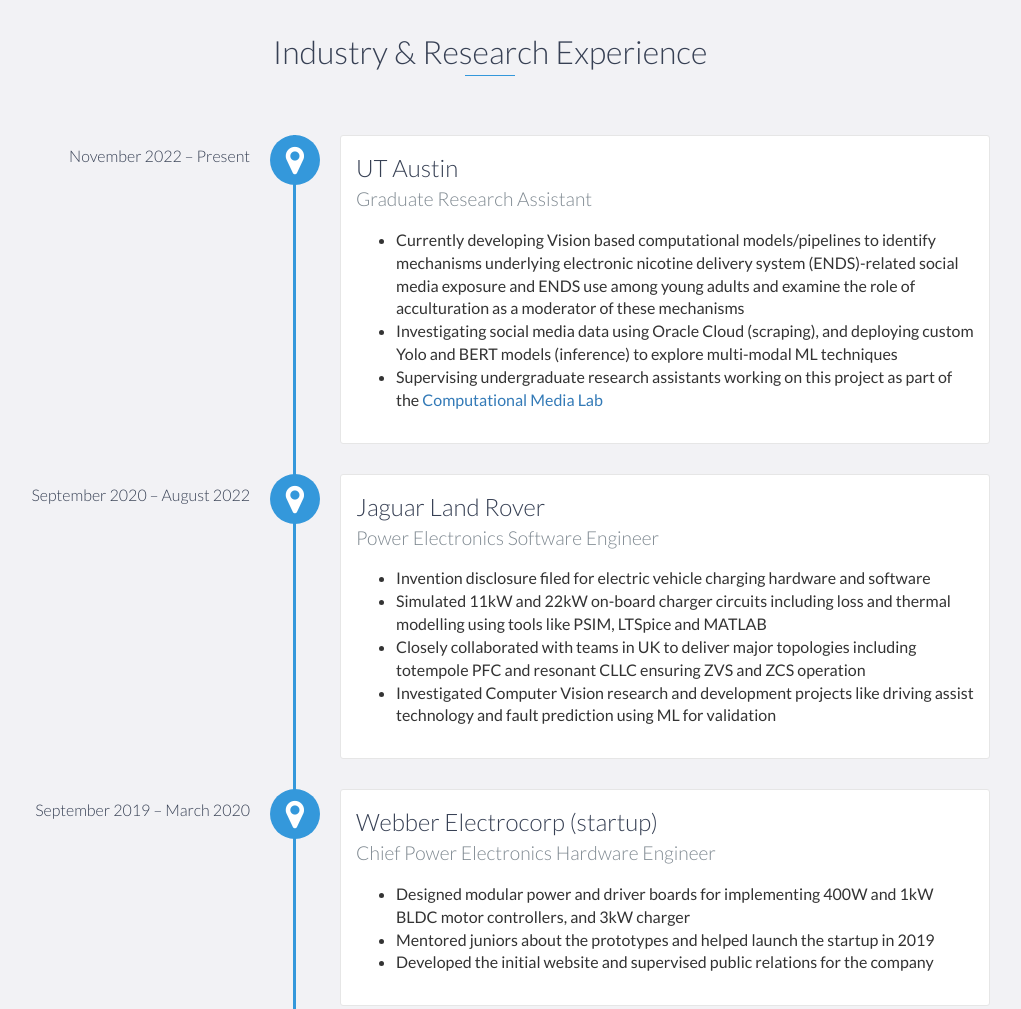
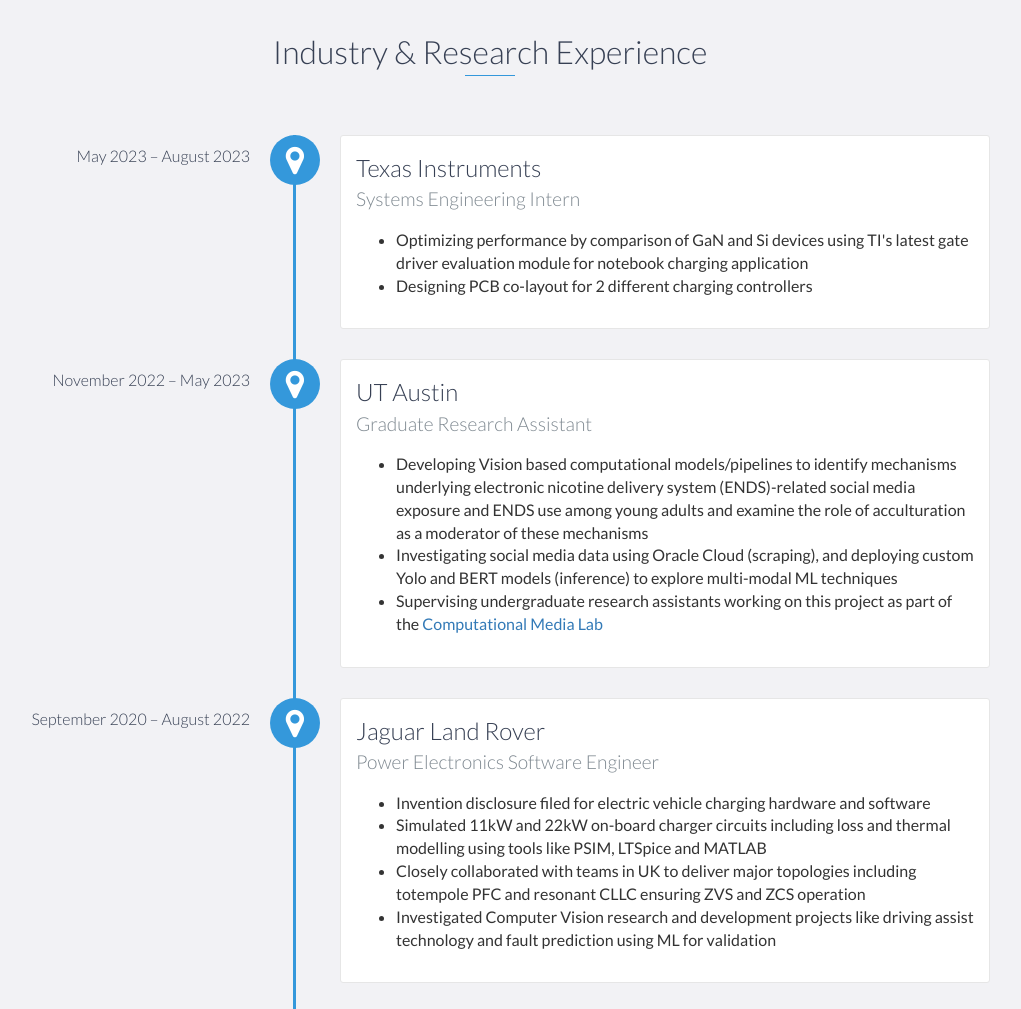
Before and after one commit to keshariS/my_portfolio, a website: page index.html in a window 1280 px wide. Shown: the part 1200-2209 px from the top of the page, without its empty margins (150-1171 px from the left). Drawn offline with nearby package versions, Linux system fonts and the light colour scheme.

Commit message:
Update index.html

```diff
--- a/index.html
+++ b/index.html
@@ -87,11 +87,20 @@
     <div id="experience" class="background-alt">
         <h2 class="heading">Industry & Research Experience</h2>
         <div id="experience-timeline">
-            <div data-date="November 2022 – Present">
+            <div data-date="May 2023 – August 2023">
+                <h3>Texas Instruments</h3>
+                <h4>Systems Engineering Intern</h4>
+                <ul>
+			<li>Optimizing performance by comparison of GaN and Si devices using TI's latest gate driver evaluation module for notebook charging application</li>
+			<li>Designing PCB co-layout for 2 different charging controllers</li>
+		</ul>
+            </div>
+
+	    <div data-date="November 2022 – May 2023">
                 <h3>UT Austin</h3>
                 <h4>Graduate Research Assistant</h4>
                 <ul>
-			<li>Currently developing Vision based computational models/pipelines to identify mechanisms underlying electronic nicotine delivery system (ENDS)-related social media exposure and ENDS use among young adults and examine the role of acculturation as a moderator of these mechanisms</li>
+			<li>Developing Vision based computational models/pipelines to identify mechanisms underlying electronic nicotine delivery system (ENDS)-related social media exposure and ENDS use among young adults and examine the role of acculturation as a moderator of these mechanisms</li>
 			<li>Investigating social media data using Oracle Cloud (scraping), and deploying custom Yolo and BERT models (inference) to explore multi-modal ML techniques
 			<li>Supervising undergraduate research assistants working on this project as part of the <a href="https://www.computationalmedialab.com/">Computational Media Lab</a></li>
 		</ul>
```
